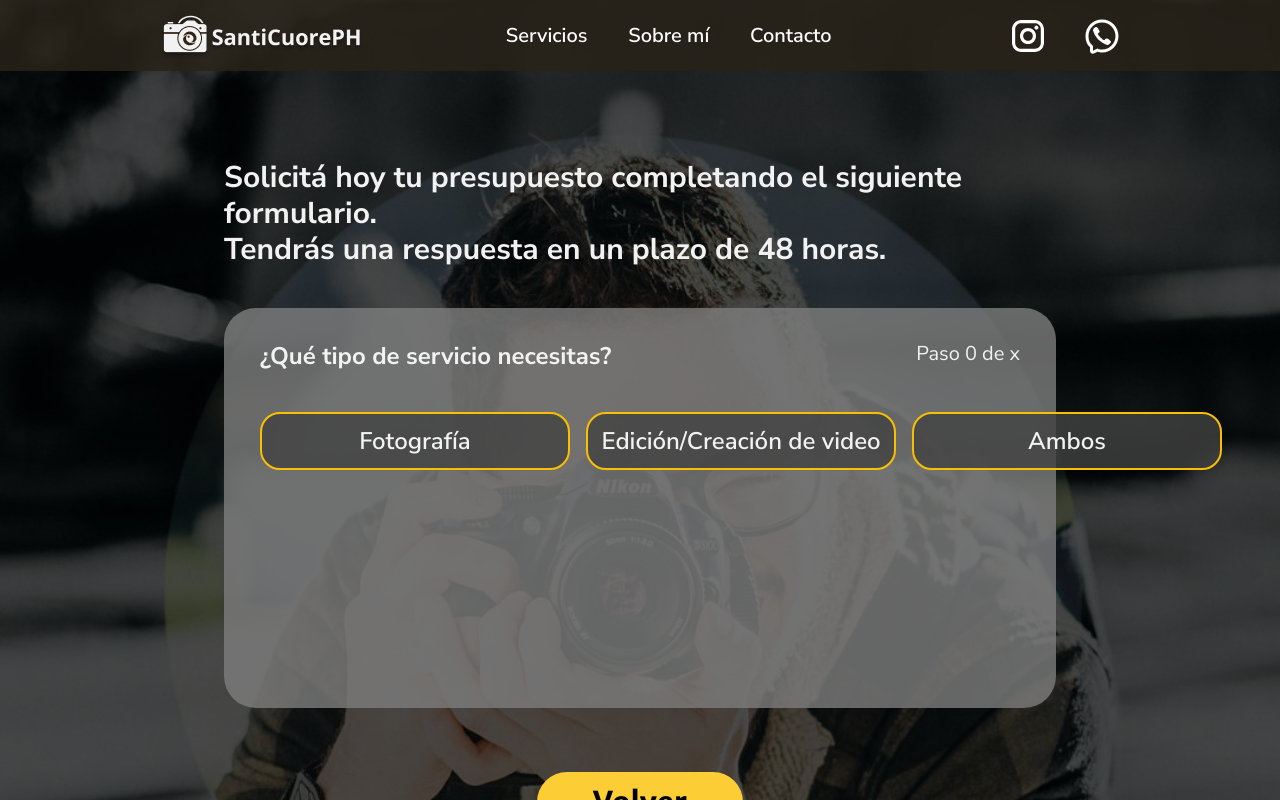
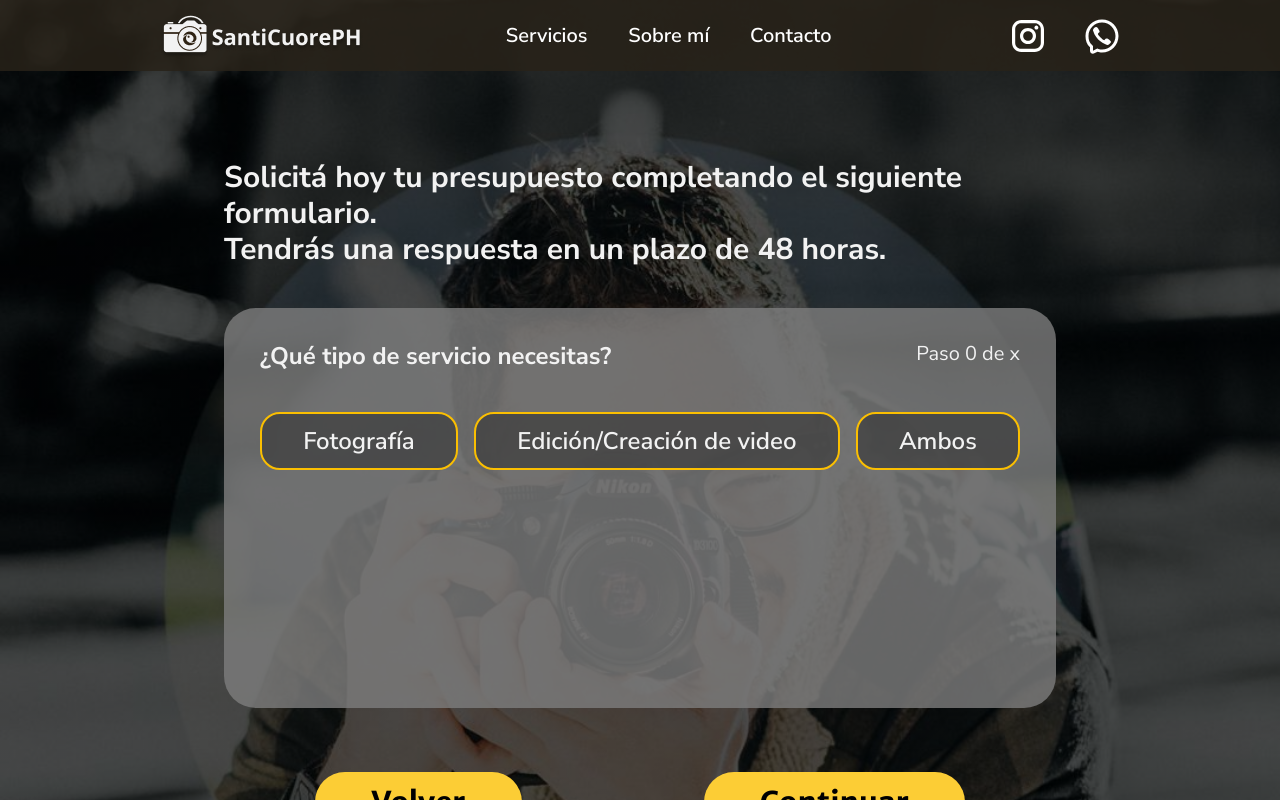
Before and after one commit to FooTalent/Landing-SantiCuoreph, a Next.js app: page /contacto in a window 1280 px wide. Both pictures are taken after a click on the button "Volver". Shown: the top 800 px of the page. Built offline with nearby package versions, Linux system fonts and the light colour scheme.

Commit message:
paso 2 listo

```diff
--- a/src/app/Componentes/Form/form.tsx
+++ b/src/app/Componentes/Form/form.tsx
@@ -134,18 +134,43 @@ export default function Form() {
           </fieldset>
         ) : (
           <fieldset className="flex gap-4 w-full justify-between">
-            <CustomButton
-              title="Fotografía"
-              styles="rounded-[20px] border-2 border-secundario bg-[#424242cc] py-[11px] text-2xl font-semibold text-nunitoSans w-[310px]"
+            <input
+              name="tipoServicio"
+              type="radio"
+              id="fotografia"
+              className="peer/draft hidden"
             />
-            <CustomButton
-              title="Edición/Creación de video"
-              styles="rounded-[20px] border-2 border-secundario bg-[#424242cc] py-[11px] text-2xl font-semibold text-nunitoSans w-[310px]"
+
+            <label
+              htmlFor="fotografia"
+              className="rounded-[20px] border-2 border-secundario bg-[#424242cc] py-[11px] text-2xl font-semibold text-nunitoSans  flex justify-center cursor-pointer peer-checked/draft:border-principalHover grow"
+            >
+              Fotografía
+            </label>
+            <input
+              name="tipoServicio"
+              type="radio"
+              id="edicion"
+              className="hidden peer/draft1"
             />
-            <CustomButton
-              title="Ambos"
-              styles="rounded-[20px] border-2 border-secundario bg-[#424242cc] py-[11px] text-2xl font-semibold text-nunitoSans w-[310px]"
+            <label
+              htmlFor="edicion"
+              className="rounded-[20px] border-2 border-secundario bg-[#424242cc] py-[11px] text-2xl font-semibold text-nunitoSans  flex justify-center cursor-pointer peer-checked/draft1:border-principalHover grow"
+            >
+              Edición/Creación de video
+            </label>
+            <input
+              name="tipoServicio"
+              type="radio"
+              id="ambos"
+              className="hidden peer/draft2"
             />
+            <label
+              htmlFor="ambos"
+              className="rounded-[20px] border-2 border-secundario bg-[#424242cc] py-[11px] text-2xl font-semibold text-nunitoSans  flex justify-center cursor-pointer peer-checked/draft2:border-principalHover grow"
+            >
+              Ambos
+            </label>
           </fieldset>
         )}
       </form>
@@ -156,7 +181,7 @@ export default function Form() {
           styles="bg-principal rounded-[40px] px-14 py-3 font-merriwather font-bold text-3xl mt-16 hover:bg-principalHover"
           onClick={() => setPaso(paso - 1)}
         />
-        {paso == 1 && (
+
         <CustomButton
           title="Continuar"
           styles="bg-principal rounded-[40px] px-14 py-3 font-merriwather font-bold text-3xl mt-16"
@@ -164,7 +189,6 @@ export default function Form() {
             setPaso(paso + 1);
           }}
         />
-        )}
       </div>
     </div>
   );
```
Lines whose indentation alone changed are shown as unchanged.
